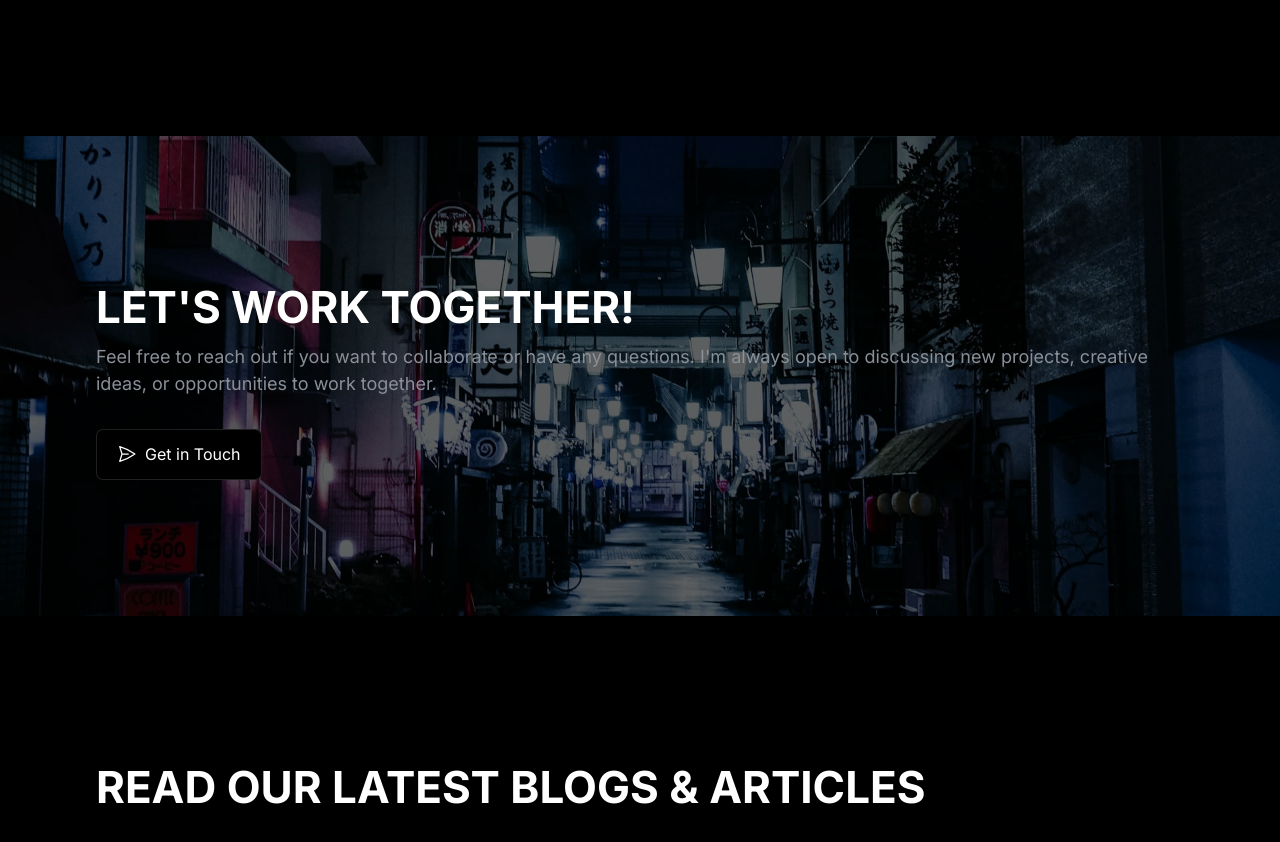
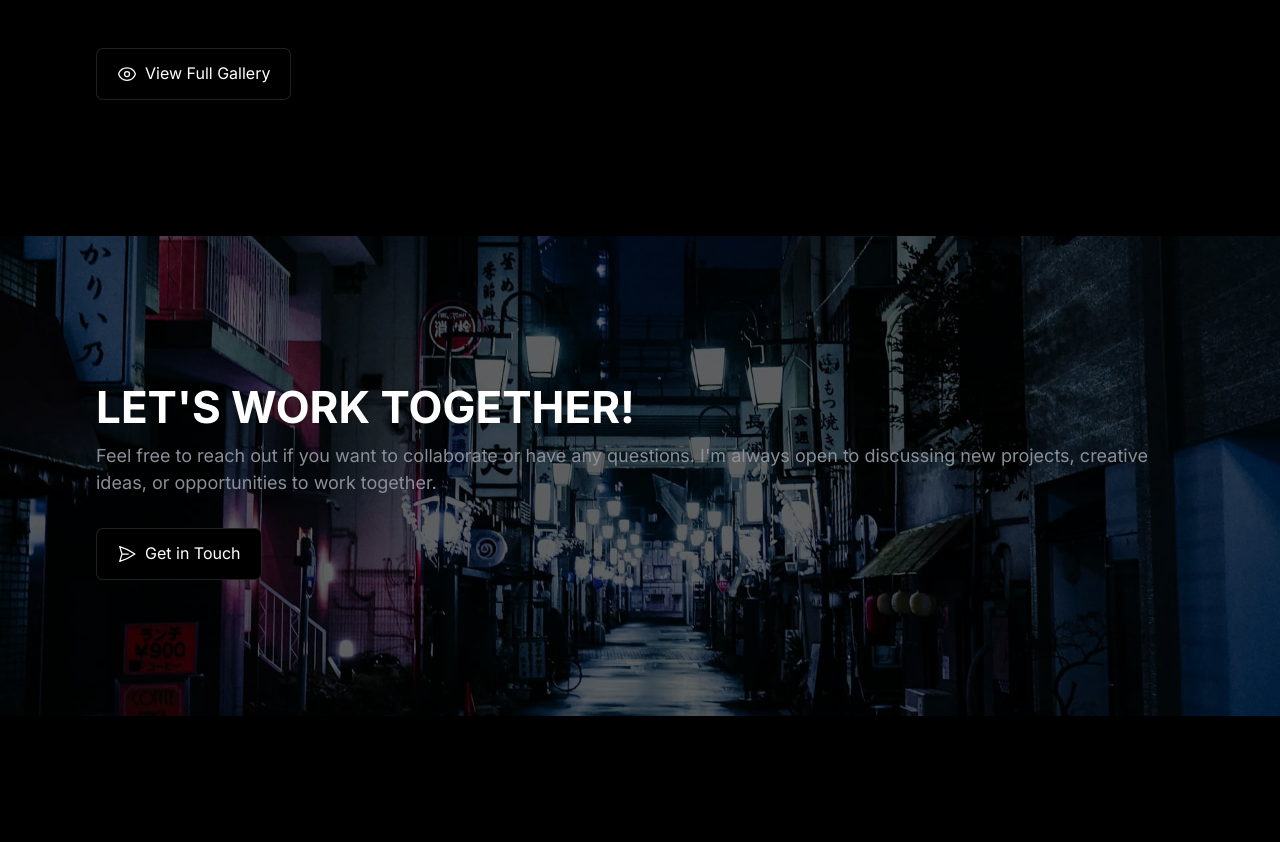
Before and after one commit to rorunsolu/Photography-Website, a website built with Vite: page index.html in a window 1280 px wide. Shown: the part 5319-6161 px from the top of the page. Built offline with nearby package versions, Linux system fonts and the light colour scheme.

Commit message:
added button to gallery

```diff
--- a/index.html
+++ b/index.html
@@ -241,6 +241,15 @@
             <img class="gallery__image" src="./images/gallery-10.jpg" alt="camera">
 
           </div>
+
+          <a class="button" href="#" target="_blank"><svg xmlns="http://www.w3.org/2000/svg" fill="none"
+                 viewBox="0 0 24 24" stroke-width="1.5" stroke="currentColor"
+                 class="size-6">
+              <path stroke-linecap="round" stroke-linejoin="round"
+                    d="M2.036 12.322a1.012 1.012 0 0 1 0-.639C3.423 7.51 7.36 4.5 12 4.5c4.638 0 8.573 3.007 9.963 7.178.07.207.07.431 0 .639C20.577 16.49 16.64 19.5 12 19.5c-4.638 0-8.573-3.007-9.963-7.178Z" />
+              <path stroke-linecap="round" stroke-linejoin="round" d="M15 12a3 3 0 1 1-6 0 3 3 0 0 1 6 0Z" />
+            </svg>
+            View Full Gallery</a>
 
         </div>
 
--- a/styles/gallery.scss
+++ b/styles/gallery.scss
@@ -7,6 +7,8 @@
         display: grid;
         grid-template-columns: repeat(auto-fit, minmax(300px, 1fr));
         gap: var(--gap-card-wrapper);
+
+        margin-bottom: 3rem;
 
         &:hover > .gallery__image:not(:hover) {
             filter: brightness(0.4);
```
